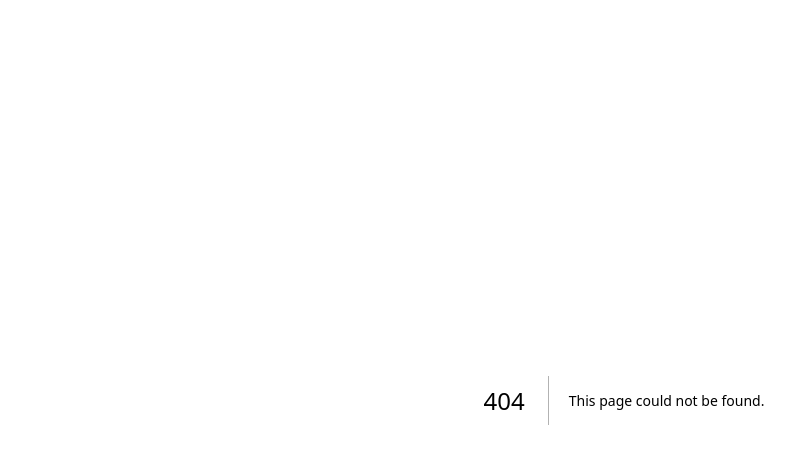
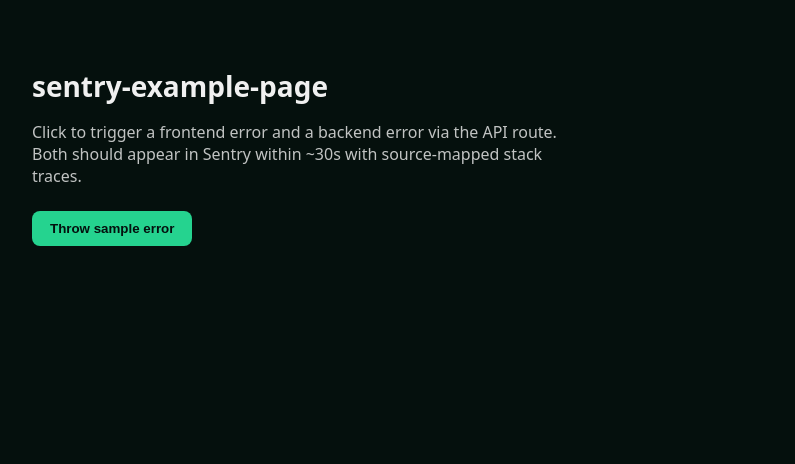
Before and after one commit to TechXTT/admin.xolto.app, a Next.js app: page /sentry-example-page in a window 1280 px wide. Before the commit this address had no page. Shown: the top 464 px of the page, without its empty margins (16-811 px from the left). Built offline with nearby package versions, Linux system fonts and the light colour scheme.

Commit message:
temp: sentry example

```diff
--- /dev/null
+++ b/app/api/sentry-example-api/route.ts
@@ -0,0 +1,15 @@
+import { NextResponse } from 'next/server';
+
+export const dynamic = 'force-dynamic';
+
+class SentryExampleAPIError extends Error {
+  constructor(message: string | undefined) {
+    super(message);
+    this.name = 'SentryExampleAPIError';
+  }
+}
+
+export function GET() {
+  throw new SentryExampleAPIError('This error is raised on the backend called by the example page.');
+  return NextResponse.json({ data: 'Testing Sentry Error...' });
+}
--- /dev/null
+++ b/app/sentry-example-page/page.tsx
@@ -0,0 +1,64 @@
+'use client';
+
+import * as Sentry from '@sentry/nextjs';
+import { useState } from 'react';
+
+class SentryExampleFrontendError extends Error {
+  constructor(message: string | undefined) {
+    super(message);
+    this.name = 'SentryExampleFrontendError';
+  }
+}
+
+export default function Page() {
+  const [hasSentError, setHasSentError] = useState(false);
+
+  return (
+    <main
+      style={{
+        minHeight: '100vh',
+        padding: 48,
+        fontFamily: 'system-ui, sans-serif',
+        color: '#f0f0f0',
+        background: '#05100d',
+      }}
+    >
+      <h1 style={{ fontSize: 28, fontWeight: 700, marginBottom: 16 }}>sentry-example-page</h1>
+      <p style={{ opacity: 0.8, maxWidth: 560, marginBottom: 24 }}>
+        Click to trigger a frontend error and a backend error via the API route. Both should appear
+        in Sentry within ~30s with source-mapped stack traces.
+      </p>
+      <button
+        type="button"
+        onClick={async () => {
+          await Sentry.startSpan(
+            { name: 'Example Frontend/Backend Span', op: 'test' },
+            async () => {
+              await fetch('/api/sentry-example-api').catch(() => undefined);
+            }
+          );
+          setHasSentError(true);
+          throw new SentryExampleFrontendError(
+            'This error is raised on the frontend of the example page.'
+          );
+        }}
+        style={{
+          padding: '10px 18px',
+          background: '#25d38f',
+          color: '#04100e',
+          borderRadius: 8,
+          fontWeight: 600,
+          border: 'none',
+          cursor: 'pointer',
+        }}
+      >
+        Throw sample error
+      </button>
+      {hasSentError && (
+        <p style={{ marginTop: 16, color: '#25d38f' }}>
+          Sample error sent. Check your Sentry project (xolto-admin).
+        </p>
+      )}
+    </main>
+  );
+}
```
